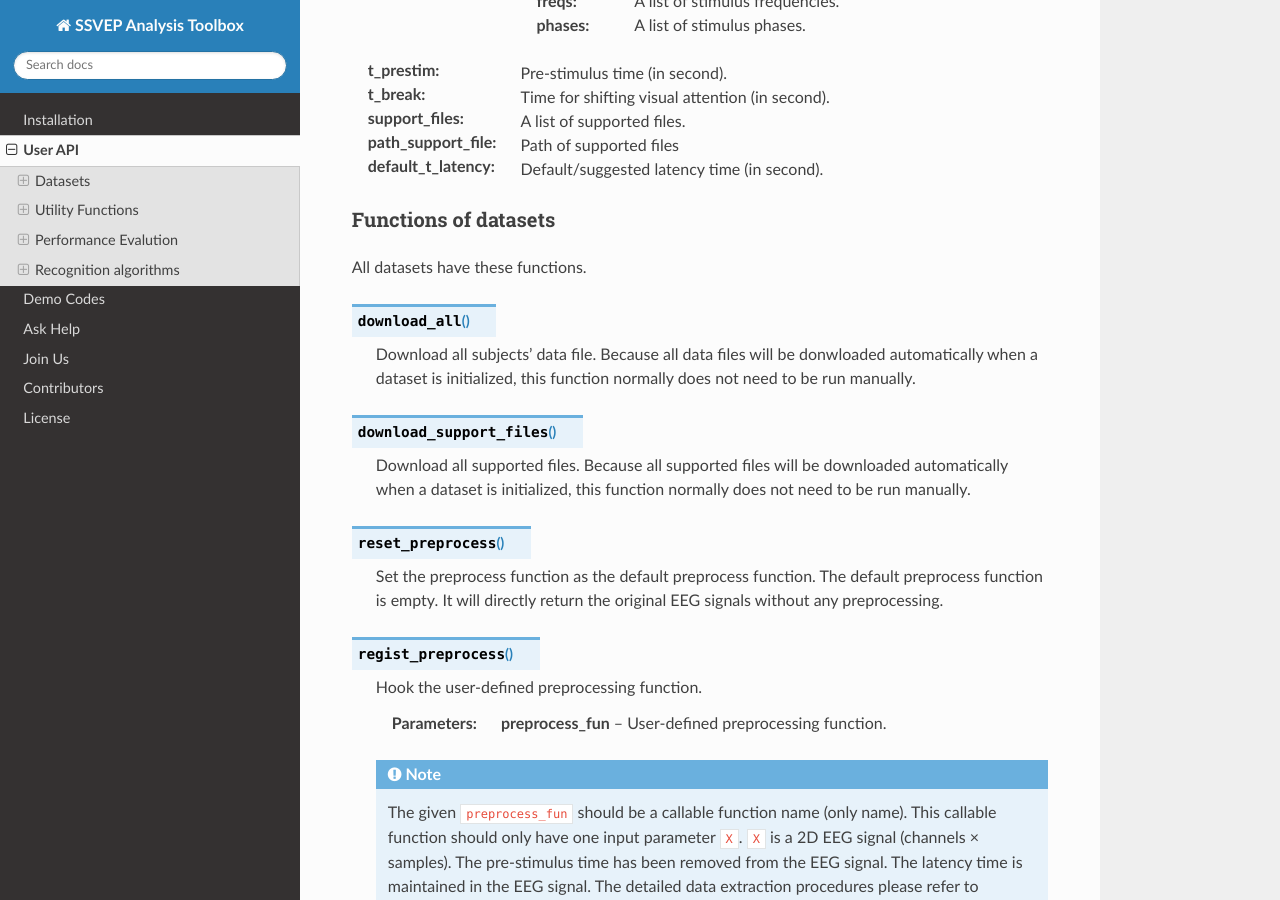
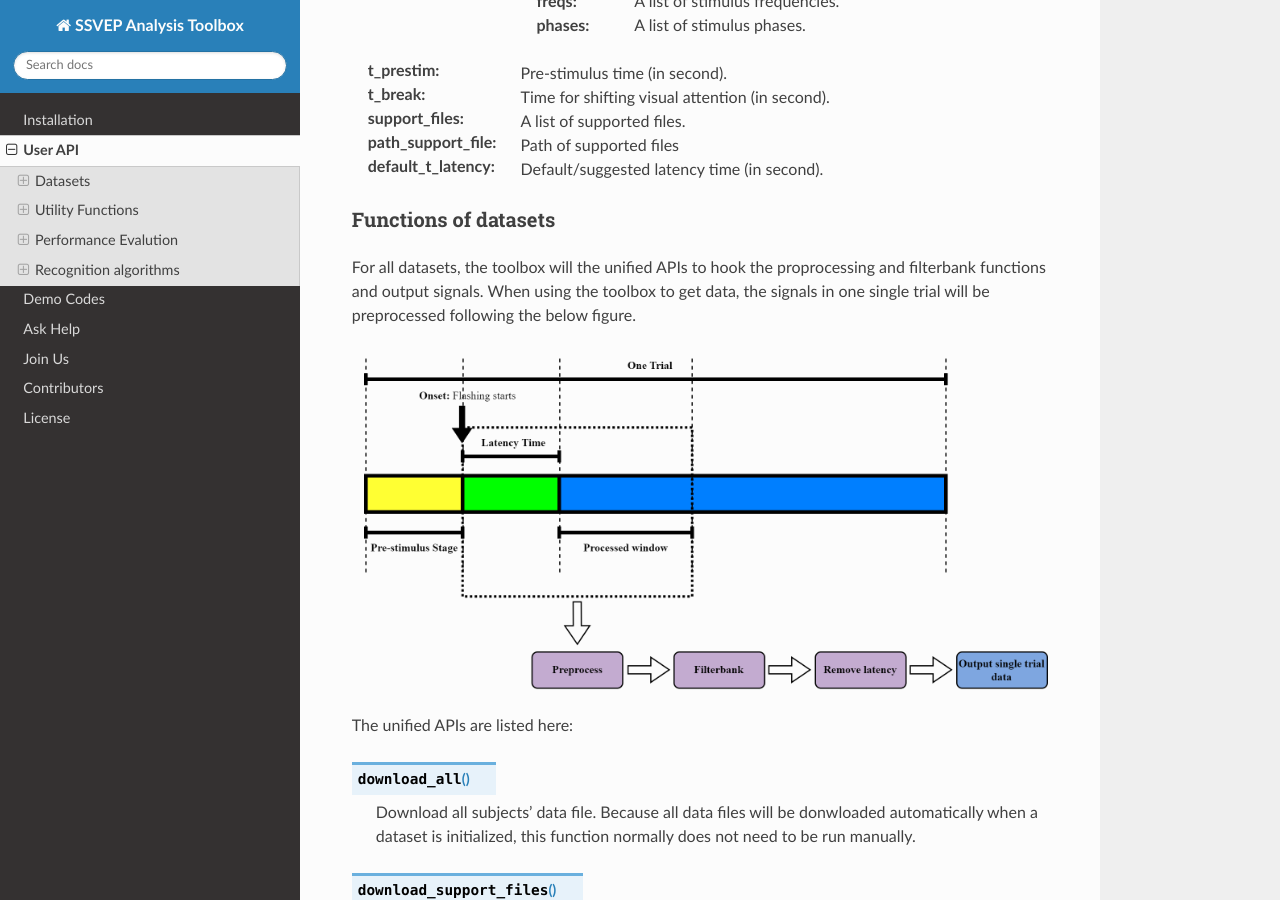
Before and after one commit to pikipity/SSVEP-Analysis-Toolbox, a Sphinx documentation site: the page built from Docs/API.rst, in a window 1280 px wide and 900 px high, scrolled down 4183 px. Built offline with Sphinx 7.4.7 and the Read the Docs theme 2.0.0, drawn with Linux system fonts in a browser that asks for light colours.

Commit message:
Add image to explain dataset API

```diff
--- a/Docs/API.rst
+++ b/Docs/API.rst
@@ -172,7 +172,11 @@ All datasets have these parameters. Parameters in different datasets have differ
 Functions of datasets
 ^^^^^^^^^^^^^^^^^^^^^^^^^^^^^^^^^^
 
-All datasets have these functions.
+For all datasets, the toolbox will the unified APIs to hook the proprocessing and filterbank functions and output signals. When using the toolbox to get data, the signals in one single trial will be preprocessed following the below figure.
+
+.. image:: _static/dataset-processing.png
+
+The unified APIs are listed here:
 
 .. py:function:: download_all
 
```
Also changed, not shown: Docs/_static/dataset-processing.png (added), 2 other files.
